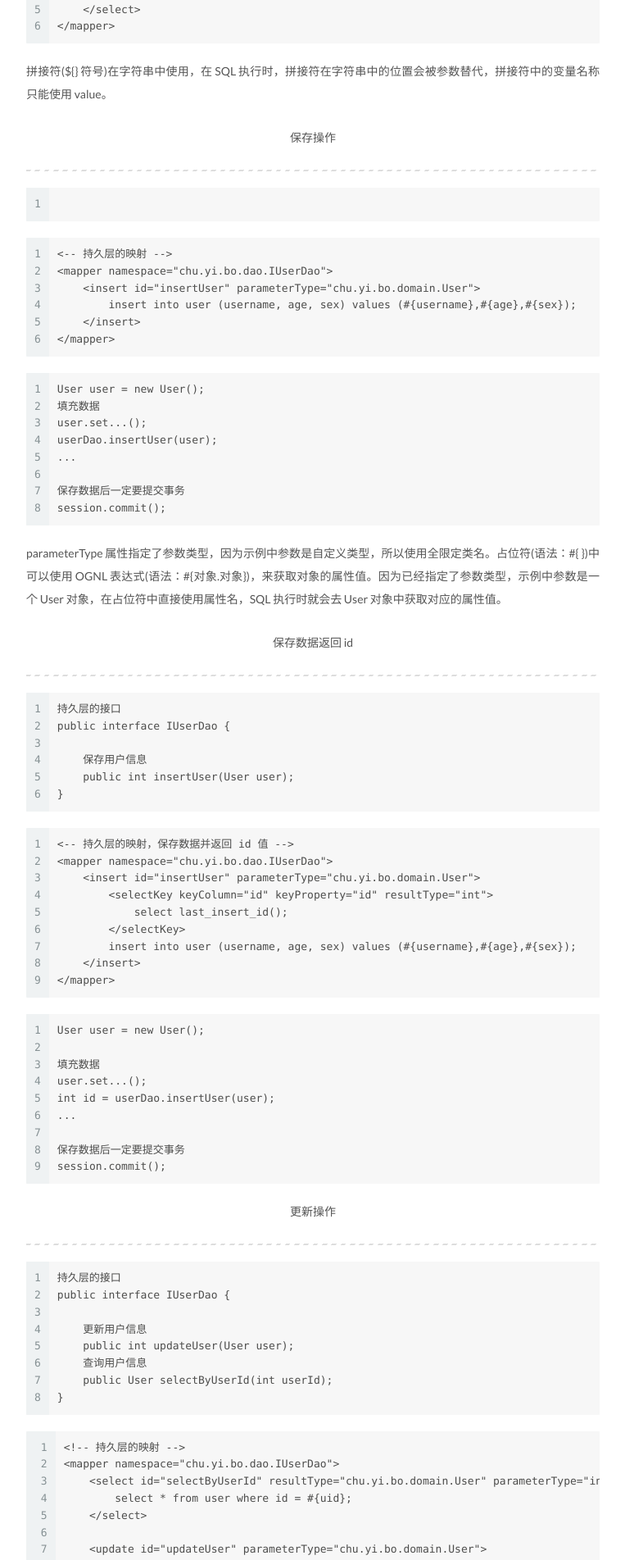
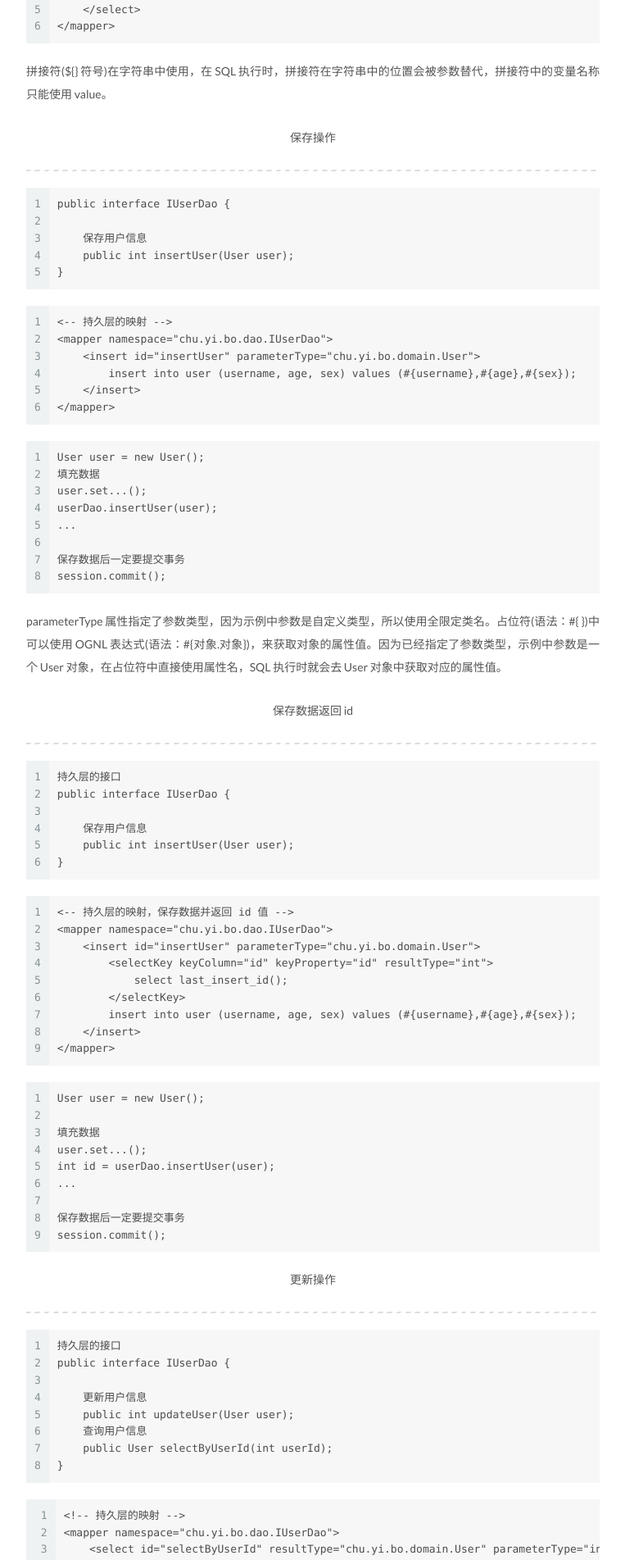
Before and after one commit to chuyibo/chuyibo.github.io, a Jekyll site: the page built from _posts/2021-01-27-MyBatis 学习笔记03.md, in a window 1280 px wide. Shown: the part 1201-3104 px from the top of the page at 82% size, without its empty margins (258-1021 px from the left). Built offline with Jekyll 4.4.1, drawn with Linux system fonts in a browser that asks for light colours.

Commit message:
2021/02/17

````diff
--- a/_posts/2021-01-27-MyBatis 学习笔记03.md
+++ b/_posts/2021-01-27-MyBatis 学习笔记03.md
@@ -61,7 +61,11 @@ public interface IUserDao {
 
 
 ```
+public interface IUserDao {
 
+    保存用户信息
+    public int insertUser(User user);
+}
 ```
 
 ```
````
